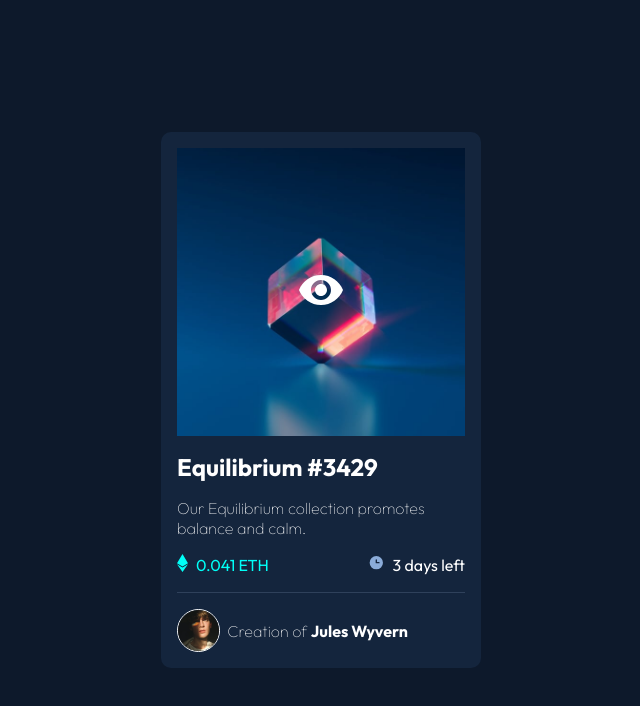
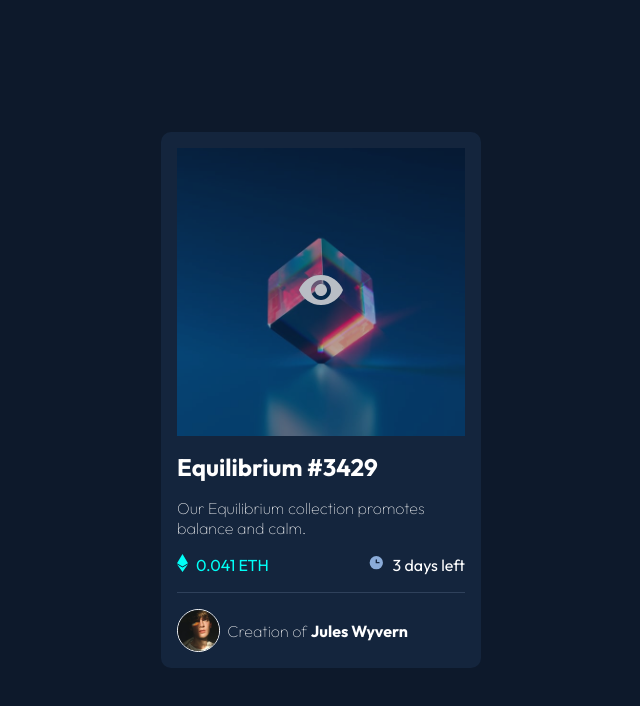
Before and after one commit to A-noob-in-Coding/FEM-NFT-Preview-Component, a plain HTML site: page index.html in a window 1280 px wide. In both pictures the pointer is over the element 640 px from the left and 291 px from the top of the page. Shown: the whole page, without its empty margins (319-959 px from the left). Drawn offline with Linux system fonts and the light colour scheme.

Commit message:
improved the hover effect for the image

```diff
--- a/styles.css
+++ b/styles.css
@@ -43,6 +43,10 @@ main{
     position: relative;
     margin: 0;
     width: 100%;
+    background-color: var(--Cyan);
+    &:hover{
+        opacity: 0.7;
+    }
 }
 
 .main__figure img {
```
